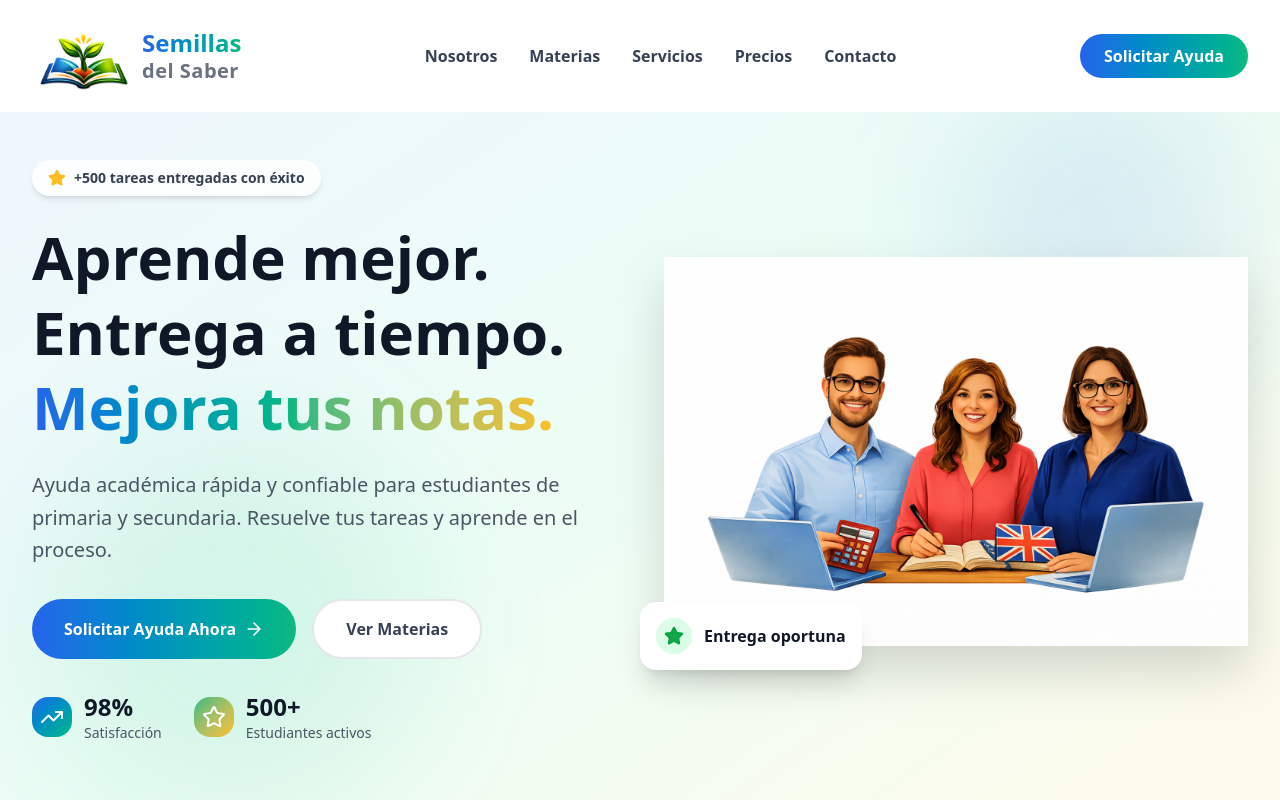
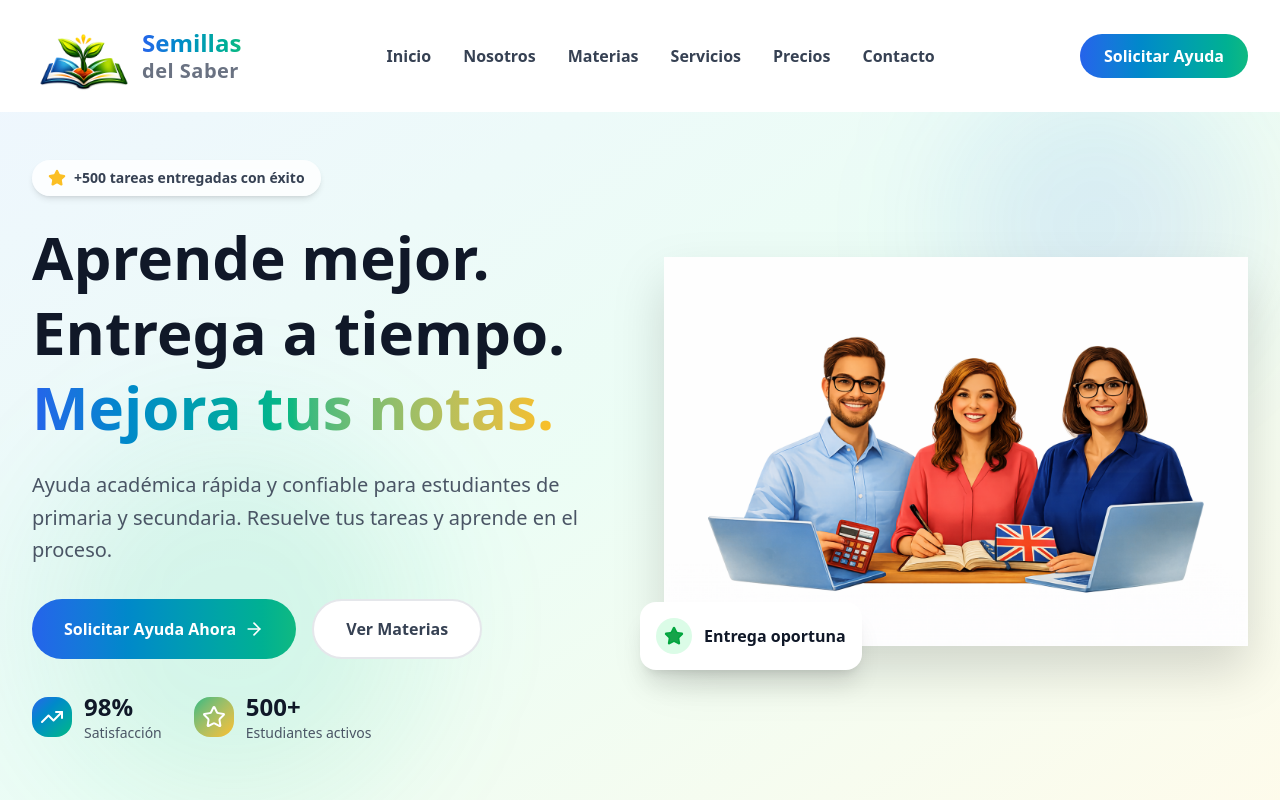
Before and after one commit to HaroldR23/semillas-saber-frontend, a Next.js app: page / in a window 1280 px wide. Shown: the top 800 px of the page. Built offline with nearby package versions, Linux system fonts and the light colour scheme.

Commit message:
refactor: add new header item

```diff
--- a/app/(landingPage)/components/Hero.tsx
+++ b/app/(landingPage)/components/Hero.tsx
@@ -36,7 +36,7 @@ const Hero = () => {
   };
 
   return (
-    <section className="relative pt-32 pb-20 md:pt-40 md:pb-28 overflow-hidden bg-linear-to-br from-blue-50 via-emerald-50 to-amber-50">
+    <section id="hero" className="relative pt-32 pb-20 md:pt-40 md:pb-28 overflow-hidden bg-linear-to-br from-blue-50 via-emerald-50 to-amber-50">
       {/* Decorative elements */}
       <div className="absolute top-20 right-10 w-72 h-72 bg-[#2563eb]/10 rounded-full blur-3xl"></div>
       <div className="absolute bottom-10 left-10 w-96 h-96 bg-[#10b981]/10 rounded-full blur-3xl"></div>
--- a/app/constants/index.ts
+++ b/app/constants/index.ts
@@ -35,6 +35,7 @@ import {
 import { Category } from "../models";
 
 export const menuItems = [
+  { label: 'Inicio', id: 'hero' },
   { label: 'Nosotros', id: 'nosotros' },
   { label: 'Materias', id: 'materias' },
   { label: 'Servicios', id: 'servicios' },
```
